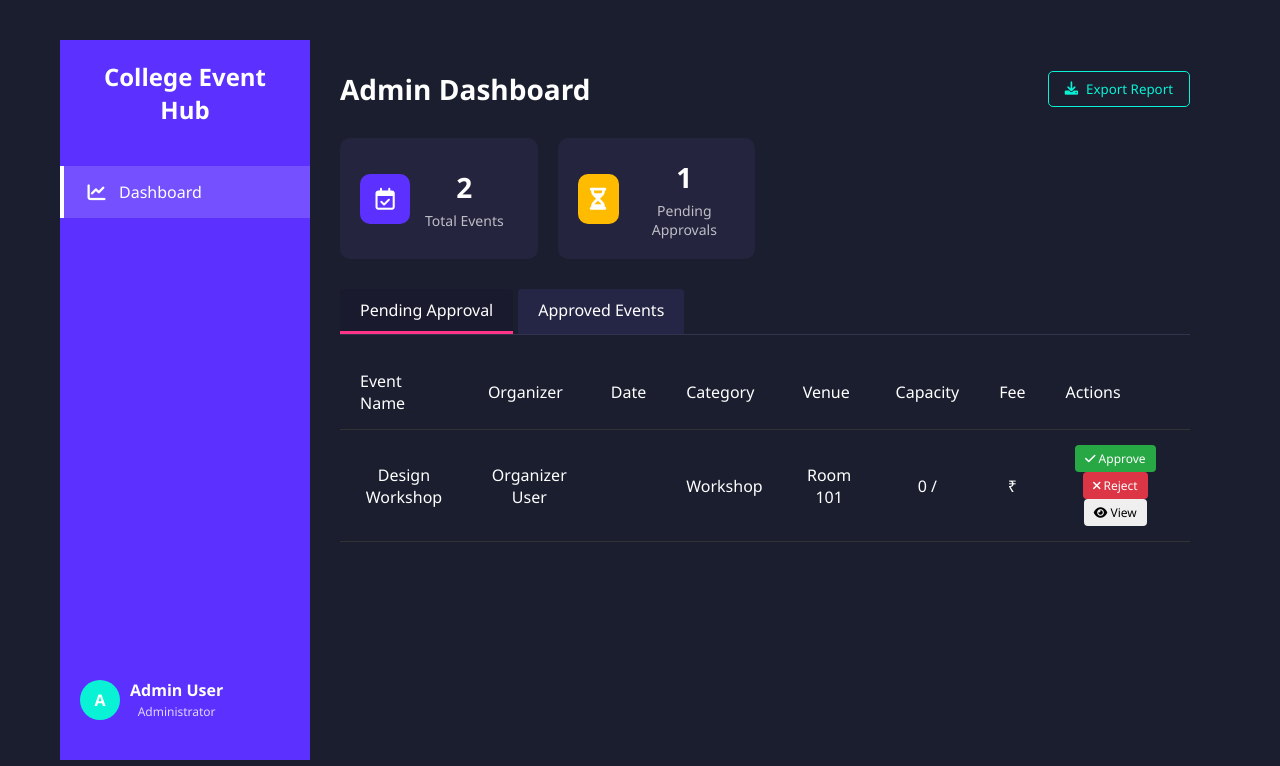
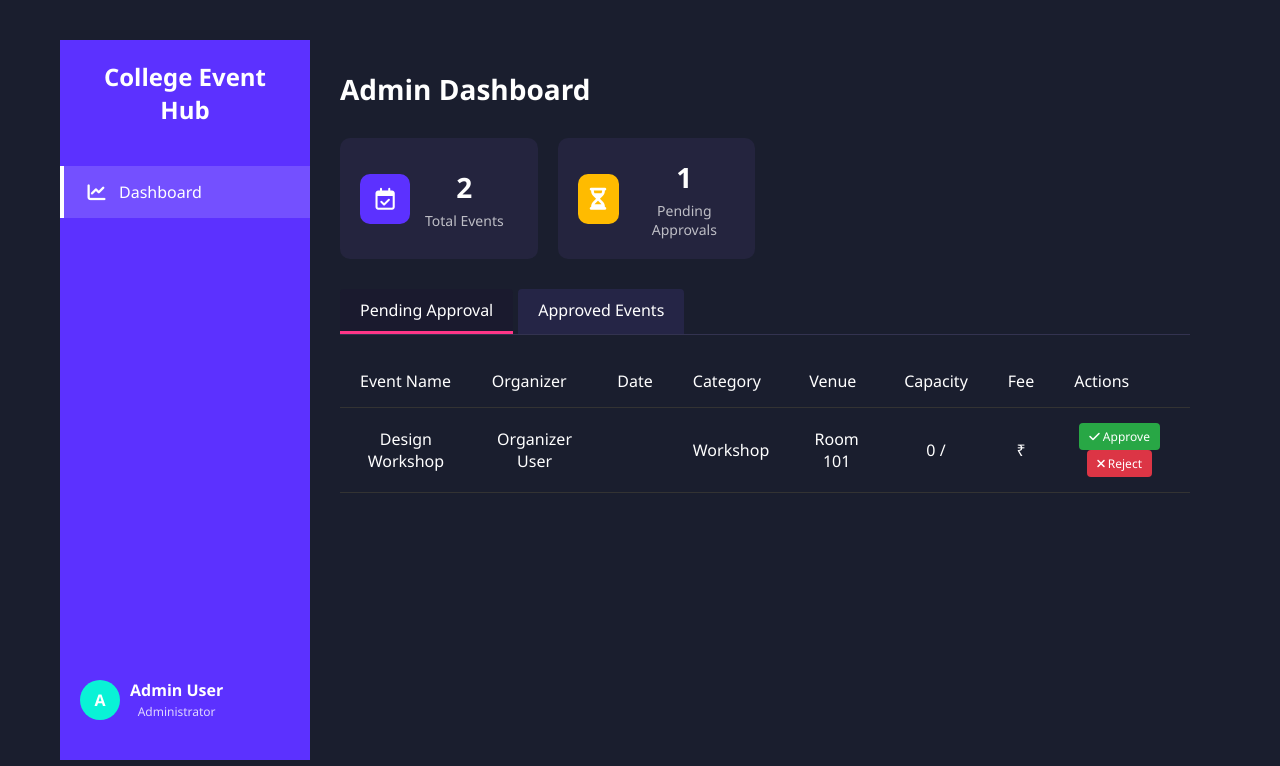
Before and after one commit to SreeSharanyasai02/CollegeEvent-Hub-, a Flask app: page /admin-dashboard in a window 1280 px wide. Shown: the top 766 px of the page. Run offline with Flask 3, Linux system fonts and the light colour scheme; the visitor is signed in with stand-in values (Sample User, id 1).

Commit message:
initial commit

```diff
--- a/templates/admindashboard.html
+++ b/templates/admindashboard.html
@@ -82,10 +82,6 @@
       <div class="header">
         <h1>Admin Dashboard</h1>
         <div class="header-buttons">
-          <button class="export-btn" onclick="exportReport()">
-            <i class="fas fa-download"></i>
-            Export Report
-          </button>
         </div>
       </div>
 
@@ -100,8 +96,6 @@
             <p>Total Events</p>
           </div>
         </div>
-
-
 
 
         <div class="stat-card">
@@ -153,9 +147,7 @@
                 <button class="action-btn reject-btn" onclick="updateEventStatus({{ event.id }}, 'Rejected')">
                   <i class="fas fa-times"></i> Reject
                 </button>
-                <button class="action-btn" onclick="viewEvent({{ event.id }})">
-                  <i class="fas fa-eye"></i> View
-                </button>
+
               </td>
             </tr>
             {% endfor %}
--- a/templates/studentdashboard.html
+++ b/templates/studentdashboard.html
@@ -289,8 +289,6 @@ window.onload = () => {
     }
   });
 };
-
-
       // Validate required fields
       if (!formData.name || !formData.email || !formData.roll_no || !formData.branch || !formData.section) {
           alert('Please fill all required fields (marked with *)');
@@ -322,7 +320,7 @@ window.onload = () => {
           console.error('Registration error:', error);
           alert('⚠️ Network error - please try again');
       }
-  });
+
 
   // Close modal when clicking outside
   window.addEventListener('click', (e) => {
```
Also changed, not shown: app.py (+0 -26 lines).
